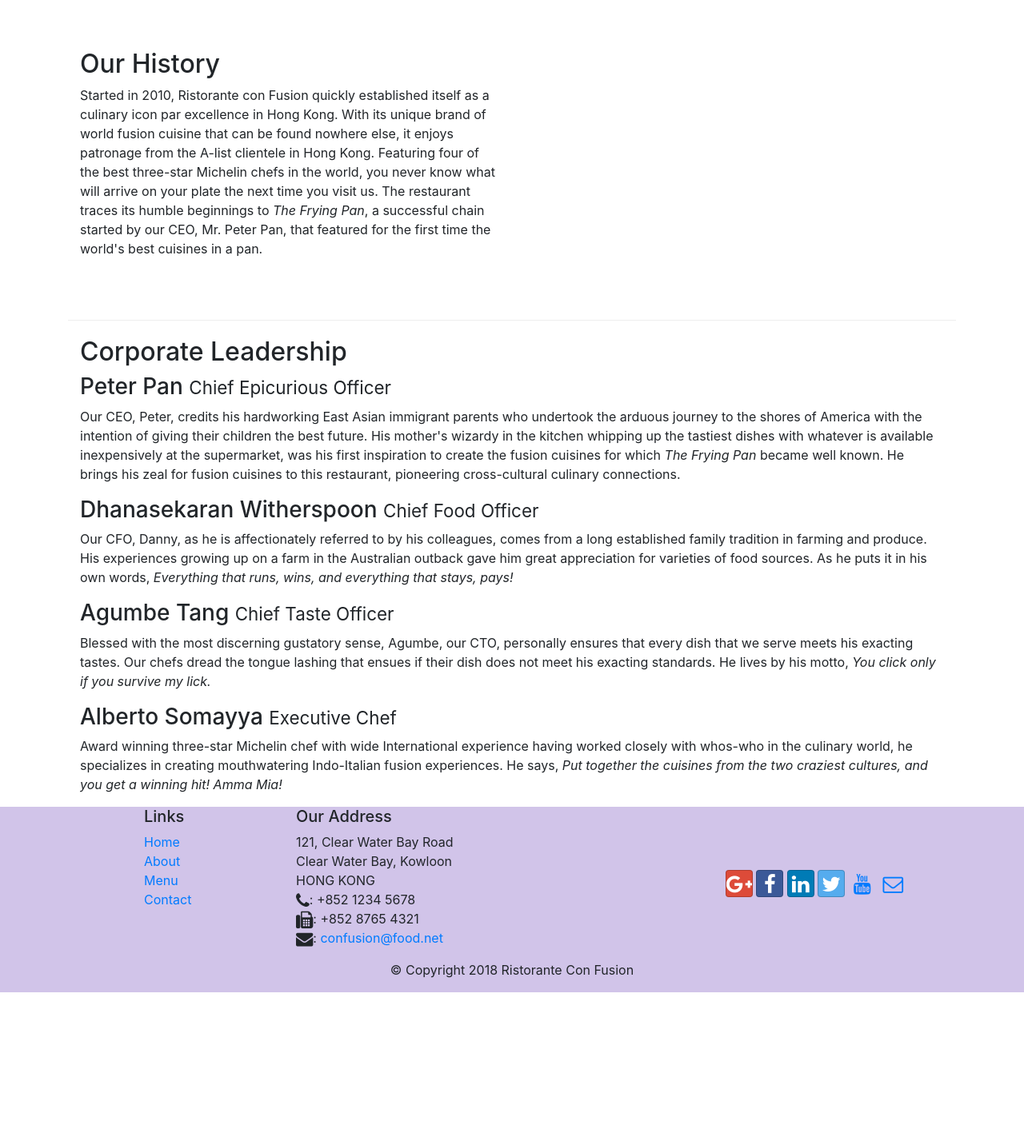
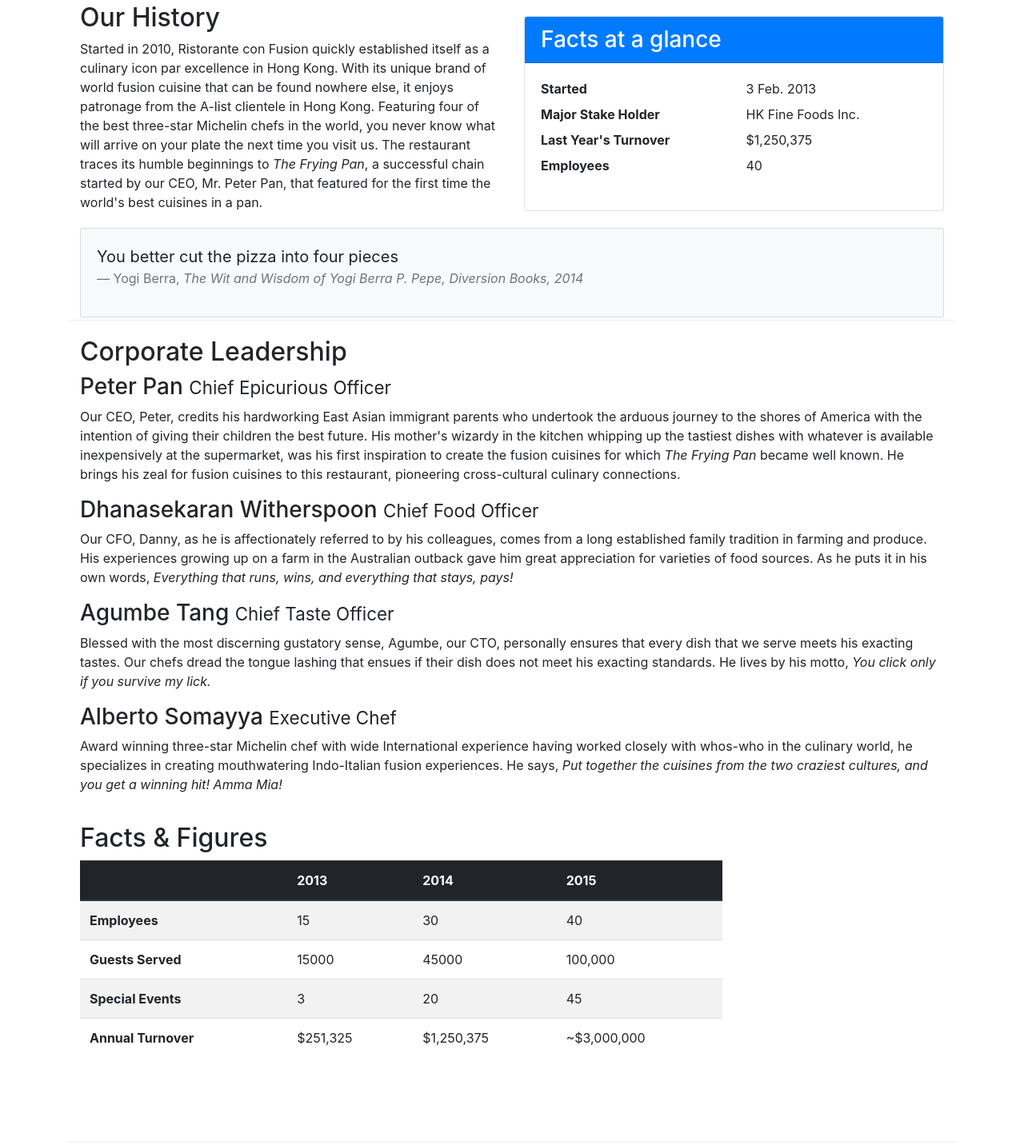
Before and after one commit to vnadar36/coursera-bootstrap, a website: page aboutus.html in a window 1280 px wide. Shown: the part 434-1866 px from the top of the page at 80% size. Before the commit the page ends 1675 px from the top, so only its background shows below. Drawn offline with nearby package versions, Linux system fonts and the light colour scheme.

Commit message:
images and media

```diff
--- a/aboutus.html
+++ b/aboutus.html
@@ -19,7 +19,7 @@
             <button class="navbar-toggler" type="button" data-toggle="collapse" data-target="#Navbar">
 <span class="navbar-toggler-item"> </span>
                 </button>
-            <a class="navbar-brand mr-auto" href="#"> Vasanthi</a>
+            <a class="navbar-brand mr-auto" href="#"> <img src="img/logo.png" height="30" width="41"></img></a>
             <div class="collapse navbar-collapse" id="Navbar">
             <ul class="navbar-nav mr-auto">
                 <li class="nav-item "><a class="nav-link" href="./index.html"><span class="fa fa-home fa-lg"></span> Home </a></li>
@@ -38,7 +38,8 @@
                     <h1>Ristorante con Fusion</h1>
                     <p>We take inspiration from the World's best cuisines, and create a unique fusion experience. Our lipsmacking creations will tickle your culinary senses!</p>
                 </div>
-                <div class="col-12 col-sm">
+                <div class="col-12 col-sm align-self-center">
+                       <img src="img/logo.png" class="img-fluid">
                 </div>
             </div>
         </div>
@@ -66,7 +67,33 @@
                 The restaurant traces its humble beginnings to <em>The Frying Pan</em>, a successful chain started by our CEO, Mr. Peter Pan, that featured for the first time the world's best cuisines in a pan.</p>
 
             </div>
-
+            <div class="col-sm">
+                <div class="card">
+                    <h3 class="card-header bg-primary text-white">Facts at a glance</h3>
+                    <div class="card-body">
+                        <dl class="row">
+                            <dt class="col-6">Started</dt>
+                            <dd class="col-6">3 Feb. 2013</dd>
+                            <dt class="col-6">Major Stake Holder</dt>
+                            <dd class="col-6">HK Fine Foods Inc.</dd>
+                            <dt class="col-6">Last Year's Turnover</dt>
+                            <dd class="col-6">$1,250,375</dd>
+                            <dt class="col-6">Employees</dt>
+                            <dd class="col-6">40</dd>
+                        </dl>
+                    </div>
+                </div>
+            </div>
+            <div class="col-12">
+                <div class="card card-body bg-light">
+                    <blockquote class="blockquote">
+                        <p class="mb-0">You better cut the pizza into four pieces</p>
+                        <footer class="blockquote-footer">Yogi Berra,
+                            <cite title="Source Title">The Wit and Wisdom of Yogi Berra P. Pepe, Diversion Books, 2014</cite>
+                        </footer>
+                    </blockquote>
+                </div>
+            </div>
             </div>
         </div>
 
@@ -84,6 +111,51 @@
                 <h3>Alberto Somayya <small>Executive Chef</small></h3>
                 <p class="d-none d-sm-block">Award winning three-star Michelin chef with wide International experience having worked closely with whos-who in the culinary world, he specializes in creating mouthwatering Indo-Italian fusion experiences. He says, <em>Put together the cuisines from the two craziest cultures, and you get a winning hit! Amma Mia!</em></p>
             </div>
+       </div>
+       <div class="row row-content">
+           <div class="col-12 col-sm-9">
+               <h2>Facts&nbsp;&&nbsp;Figures</h2>
+               <div class="table-responsive">
+                <table class="table table-striped">
+                    <thead class="thead-dark">
+                        <tr>
+                            <th>&nbsp;</th>
+                            <th>2013</th>
+                            <th>2014</th>
+                            <th>2015</th>
+                        </tr>
+                    </thead>
+                    <tbody>
+                        <tr>
+                            <th>Employees</th>
+                            <td>15</td>
+                            <td>30</td>
+                            <td>40</td>
+                        </tr>
+                        <tr>
+                            <th>Guests Served</th>
+                            <td>15000</td>
+                            <td>45000</td>
+                            <td>100,000</td>
+                        </tr>
+                        <tr>
+                            <th>Special Events</th>
+                            <td>3</td>
+                            <td>20</td>
+                            <td>45</td>
+                        </tr>
+                        <tr>
+                            <th>Annual Turnover</th>
+                            <td>$251,325</td>
+                            <td>$1,250,375</td>
+                            <td>~$3,000,000</td>
+                        </tr>
+                    </tbody>
+                </table>
+            </div>
+
+           </div>
+           <div class="col-12 col-sm-3"></div>
        </div>
 </div>
     </div>
```
Also changed, not shown: index.html (+14 -3 lines), img/alberto.png (added), img/buffet.png (added), img/logo.png (added), img/uthappizza.png (added), 1 other file.
